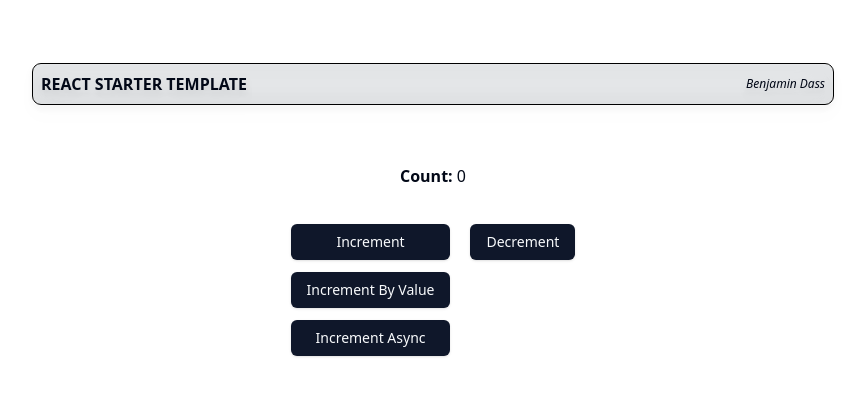
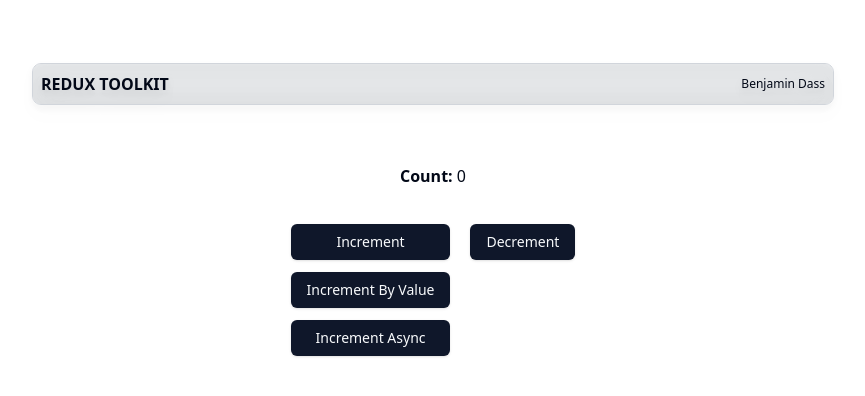
Before and after one commit to ben-dass/react-starter-ts, a React (Vite) app: page / in a window 1280 px wide. Shown: the top 396 px of the page, without its empty margins (207-1072 px from the left). Built offline with nearby package versions, Linux system fonts and the light colour scheme.

Commit message:
fixed some topnav styling

```diff
--- a/src/components/TopNav.tsx
+++ b/src/components/TopNav.tsx
@@ -1,12 +1,8 @@
 const TopNav = () => {
 	return (
-		<div className="mb-[2.5rem] mt-[1.5rem] flex h-full w-full flex-row justify-between rounded-lg bg-gray-400 bg-opacity-20 pb-[0.5rem] pt-[0.5rem] outline outline-[0.11rem] outline-black drop-shadow-lg backdrop-blur-lg">
-			<div className="ml-2 font-bold uppercase">
-				React Starter Template
-			</div>
-			<div className="mr-2 flex items-center text-xs">
-				<em>Benjamin Dass</em>
-			</div>
+		<div className="mb-[2.5rem] mt-[1.5rem] flex h-full w-full flex-row justify-between rounded-lg bg-gray-400 bg-opacity-20 pb-[0.5rem] pt-[0.5rem] outline outline-[0.11rem] outline-gray-300 drop-shadow-lg backdrop-blur-lg">
+			<div className="ml-2 font-bold uppercase">Redux Toolkit</div>
+			<div className="mr-2 flex items-center text-xs">Benjamin Dass</div>
 		</div>
 	);
 };
```
